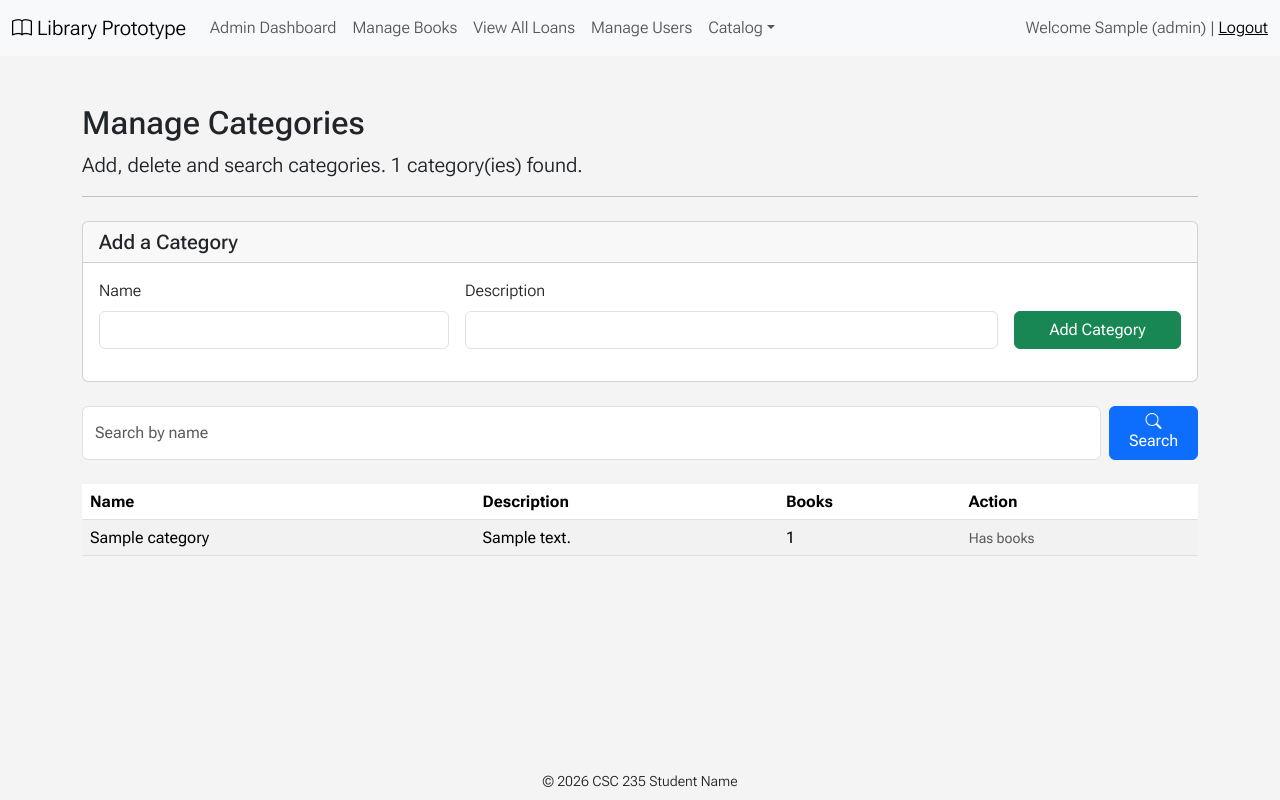
After one commit to OnTheFlyCoding/libraryApp, a PHP site: page /admin/categories.php in a window 1280 px wide. The commit adds this page. Run offline with PHP 8.4, Linux system fonts and the light colour scheme; the visitor is signed in with stand-in values (Sample User, id 1); tables that the repository leaves empty or names only in its code hold one stand-in row (values such as "Sample post").

Commit message:
Category add/delete
From Gio & Jael

Co-Authored-By: Mookes-97 <317640086+Mookes-97@users.noreply.github.com>
Co-Authored-By: OnTheFlyCoding <149005453+OnTheFlyCoding@users.noreply.github.com>
Co-Authored-By: Copilot <198982749+Copilot@users.noreply.github.com>

```diff
--- /dev/null
+++ b/admin/categories.php
@@ -0,0 +1,204 @@
+<?php
+/**
+ * Manage Categories (Administrators)
+ * Add a category, delete a category, and search categories by name.
+ * (Built the same way as admin/authors.php and admin/publishers.php.)
+ */
+error_reporting(E_ALL);
+ini_set('display_errors', 0); // Set to 1 while debugging
+
+/* session.php = session + login check + $db_connection */
+include_once (realpath(dirname(__FILE__, 2) . '/php/session.php'));
+
+/* Only admins (role 1) can see this page; everyone else is sent to logout */
+include_once (ROOT_SRC_PATH . '/check_admin.php');
+
+$page_name = "adminCategories";
+$message   = ''; // green box when something worked
+$error     = ''; // red box when something went wrong
+
+/* Each form has a hidden input name="action" ("add" or "delete") so we know which one was sent. */
+$action = $_POST['action'] ?? '';
+
+/* ------------------------------------------------------------------
+   1. ADD A CATEGORY
+   Only one table is involved (Category), so no transaction is needed.
+   Both name and description are required (the database column is NOT NULL).
+   We check for the same name first, so there are no duplicate categories.
+   ------------------------------------------------------------------ */
+if ($action === 'add') {
+    $name        = trim($_POST['category_name'] ?? '');
+    $description = trim($_POST['category_description'] ?? '');
+
+    // Does a category with this name already exist? (fetch() is true if a row was found)
+    $check = $db_connection->prepare("SELECT category_id FROM Category WHERE category_name = ?");
+    $check->bind_param("s", $name);
+    $check->execute();
+    $exists = $check->fetch();
+    $check->close();
+
+    if ($name === '' || $description === '') {
+        $error = 'Name and description are required.';
+    } elseif ($exists) {
+        $error = htmlspecialchars($name) . ' is already in the list.';
+    } else {
+        $insert = $db_connection->prepare("INSERT INTO Category (category_name, category_description) VALUES (?, ?)");
+        $insert->bind_param("ss", $name, $description);
+        $insert->execute();
+        $insert->close();
+        $message = 'Added ' . htmlspecialchars($name) . '.';
+    }
+}
+
+/* ------------------------------------------------------------------
+   2. DELETE A CATEGORY
+   Not allowed while any book is in it (in BookCategories),
+   same rule as authors and publishers.
+   ------------------------------------------------------------------ */
+if ($action === 'delete') {
+    $category_id = (int) ($_POST['category_id'] ?? 0);
+
+    // How many books are in this category?
+    $check = $db_connection->prepare("SELECT COUNT(*) FROM BookCategories WHERE category_id = ?");
+    $check->bind_param("i", $category_id);
+    $check->execute();
+    $check->bind_result($book_count);
+    $check->fetch();
+    $check->close();
+
+    if ($book_count > 0) {
+        $error = 'This category still has books in it.';
+    } else {
+        $delete = $db_connection->prepare("DELETE FROM Category WHERE category_id = ?");
+        $delete->bind_param("i", $category_id);
+        $delete->execute();
+        // affected_rows = 1 if it was deleted, 0 if it was already gone
+        $message = $delete->affected_rows > 0 ? 'Category deleted.' : '';
+        $delete->close();
+    }
+}
+
+/* SEARCH: $_GET reads the search from the URL, e.g. categories.php?search=fiction */
+$search = trim($_GET['search'] ?? '');
+$like   = "%" . $search . "%"; // % = wildcard, so "fan" matches "Fantasy"
+
+/* ------------------------------------------------------------------
+   3. GET CATEGORIES (matching the search), with how many books each one has
+   LEFT JOIN keeps categories with no books (they show 0).
+   COUNT(bc.book_id) counts only real books, so those categories get 0, not 1.
+   ------------------------------------------------------------------ */
+$stmt = $db_connection->prepare("
+    SELECT c.category_id, c.category_name, c.category_description, COUNT(bc.book_id) AS book_count
+    FROM Category c
+    LEFT JOIN BookCategories bc ON c.category_id = bc.category_id
+    WHERE c.category_name LIKE ?
+    GROUP BY c.category_id
+    ORDER BY c.category_name");
+$stmt->bind_param("s", $like);
+$stmt->execute();
+$categories = $stmt->get_result()->fetch_all(MYSQLI_ASSOC);
+$stmt->close();
+
+$db_connection->close();
+
+/* ------------------------------------------------------------------
+   4. PAGINATION: 10 categories per page (same code as the other admin pages).
+   ------------------------------------------------------------------ */
+$per_page           = 10;
+$total_pages        = max(1, (int) ceil(count($categories) / $per_page));
+$page               = min(max(1, (int) ($_GET['page'] ?? 1)), $total_pages);
+$categories_on_page = array_slice($categories, ($page - 1) * $per_page, $per_page);
+?>
+<!doctype html>
+<html lang="en">
+  <head>
+    <?php include_once (ROOT_PATH . '/include/head.php'); // loads meta tags, fonts and Bootstrap CSS ?>
+    <title>Manage Categories - Library Prototype</title>
+  </head>
+  <body class="<?= $page_name ?>">
+    <?php include_once (ROOT_PATH . '/include/header.php'); ?>
+
+    <main id="main" class="container pb-5">
+      <h1 class="h2">Manage Categories</h1>
+      <p class="lead">Add, delete and search categories. <?= count($categories) ?> category(ies) found.</p>
+      <hr class="mb-4">
+
+      <?php if ($message): ?>
+        <div class="alert alert-success" role="alert"><?= $message ?></div>
+      <?php endif; ?>
+      <?php if ($error): ?>
+        <div class="alert alert-danger" role="alert"><?= $error ?></div>
+      <?php endif; ?>
+
+      <?php /* Add form: only 2 fields, so it's always shown (no collapse needed) */ ?>
+      <div class="card mb-4">
+        <div class="card-header"><h2 class="h5 mb-0">Add a Category</h2></div>
+        <div class="card-body">
+          <form method="post" class="row g-3">
+            <input type="hidden" name="action" value="add">
+            <div class="col-md-4">
+              <label for="category_name" class="form-label">Name</label>
+              <input type="text" id="category_name" name="category_name" class="form-control" maxlength="255" required>
+            </div>
+            <div class="col-md-6">
+              <label for="category_description" class="form-label">Description</label>
+              <input type="text" id="category_description" name="category_description" class="form-control" maxlength="255" required>
+            </div>
+            <div class="col-md-2 d-flex align-items-end">
+              <button type="submit" class="btn btn-success w-100">Add Category</button>
+            </div>
+          </form>
+        </div>
+      </div>
+
+      <?php /* Search form: method="get" reloads this page with ?search=... in the URL */ ?>
+      <form method="get" class="d-flex gap-2 mb-4">
+        <label for="search" class="visually-hidden">Search categories</label>
+        <input type="text" id="search" name="search" class="form-control" placeholder="Search by name"
+               value="<?= htmlspecialchars($search) ?>">
+        <button type="submit" class="btn btn-primary"><i class="bi bi-search" aria-hidden="true"></i> Search</button>
+        <?php if ($search !== ''): // only show "Clear" while searching ?>
+          <a href="categories.php" class="btn btn-outline-secondary">Clear</a>
+        <?php endif; ?>
+      </form>
+
+      <table class="table table-striped table-hover align-middle">
+        <?php /* scope="col" tells screen readers each header names the column below it */ ?>
+        <thead>
+          <tr><th scope="col">Name</th><th scope="col">Description</th><th scope="col">Books</th><th scope="col">Action</th></tr>
+        </thead>
+        <tbody>
+          <?php foreach ($categories_on_page as $c): // only this page's categories ?>
+            <tr>
+              <td><?= htmlspecialchars($c['category_name']) ?></td>
+              <td><?= htmlspecialchars($c['category_description']) ?></td>
+              <td><?= (int) $c['book_count'] ?></td>
+              <td>
+                <?php if ($c['book_count'] > 0): // section 2 refuses these too; this just explains the missing button ?>
+                  <span class="small text-muted">Has books</span>
+                <?php else: ?>
+                  <?php /* confirm() shows an "Are you sure?" pop-up; Cancel stops the form from sending */ ?>
+                  <form method="post" onsubmit="return confirm('Delete this category?');">
+                    <input type="hidden" name="action" value="delete">
+                    <input type="hidden" name="category_id" value="<?= (int) $c['category_id'] ?>">
+                    <button type="submit" class="btn btn-sm btn-outline-danger">Delete</button>
+                  </form>
+                <?php endif; ?>
+              </td>
+            </tr>
+          <?php endforeach; ?>
+
+          <?php if (empty($categories)): // nothing matches the search, or no categories yet ?>
+            <tr><td colspan="4" class="text-center">
+              <?= $search !== '' ? 'No categories match "' . htmlspecialchars($search) . '".' : 'No categories yet.' ?>
+            </td></tr>
+          <?php endif; ?>
+        </tbody>
+      </table>
+
+      <?php include_once (ROOT_PATH . '/include/pagination.php'); // Previous / 1 2 3 / Next bar ?>
+    </main>
+
+    <?php include_once (ROOT_PATH . '/include/footer.php'); ?>
+  </body>
+</html>
--- a/include/header.php
+++ b/include/header.php
@@ -64,13 +64,14 @@ function dropdown_item($url, $text) {
             /* "Catalog" dropdown groups the smaller pages so the navbar stays on one line.
                data-bs-toggle="dropdown" makes Bootstrap open the menu when it's clicked.
                The Catalog button itself is highlighted when we're on one of its pages. */
-            $catalog_pages = [$dir . 'authors.php', $dir . 'publishers.php'];
+            $catalog_pages = [$dir . 'authors.php', $dir . 'publishers.php', $dir . 'categories.php'];
             $in_catalog    = in_array($_SERVER['SCRIPT_NAME'], $catalog_pages);
             echo '<li class="nav-item dropdown">';
             echo '<a class="nav-link dropdown-toggle' . ($in_catalog ? ' active' : '') . '" href="#" role="button" data-bs-toggle="dropdown" aria-expanded="false">Catalog</a>';
             echo '<ul class="dropdown-menu">';
             dropdown_item($dir . 'authors.php', 'Authors');
             dropdown_item($dir . 'publishers.php', 'Publishers');
+            dropdown_item($dir . 'categories.php', 'Categories');
             echo '</ul>';
             echo '</li>';
           }
```
